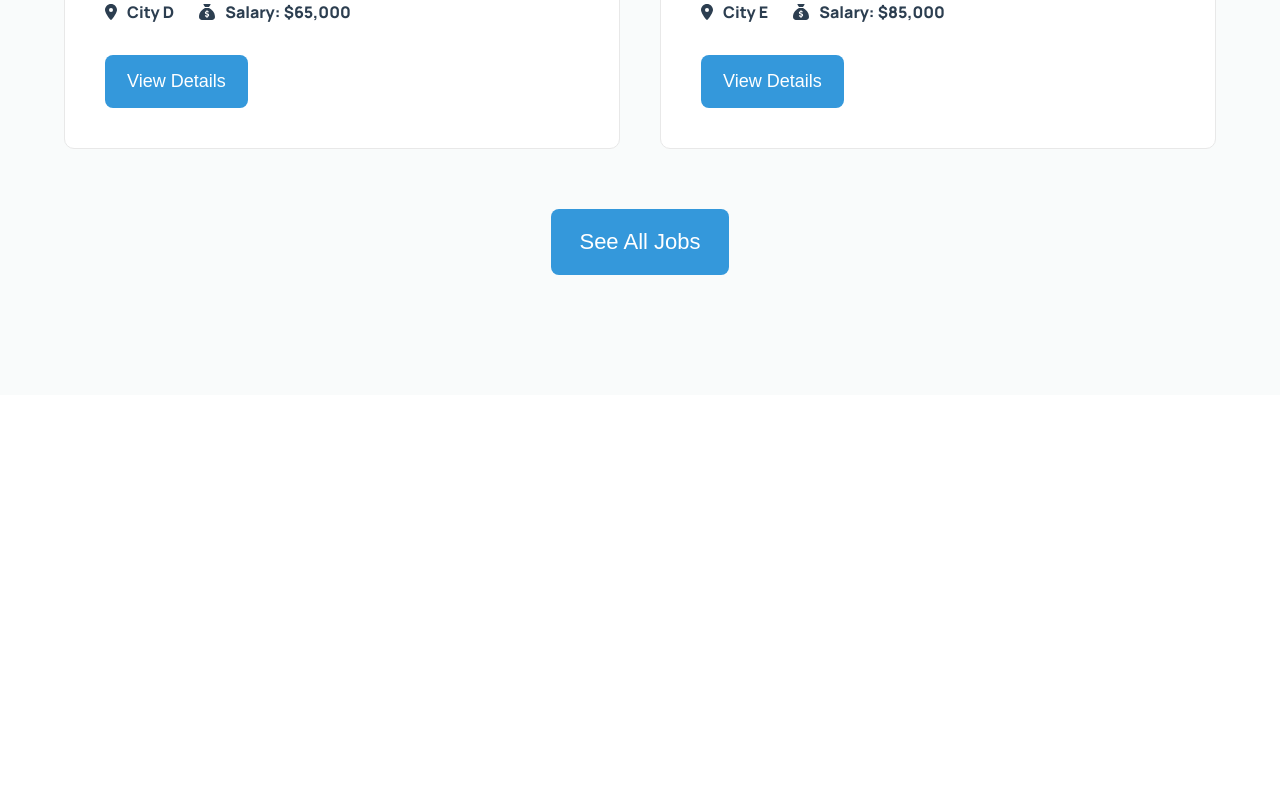
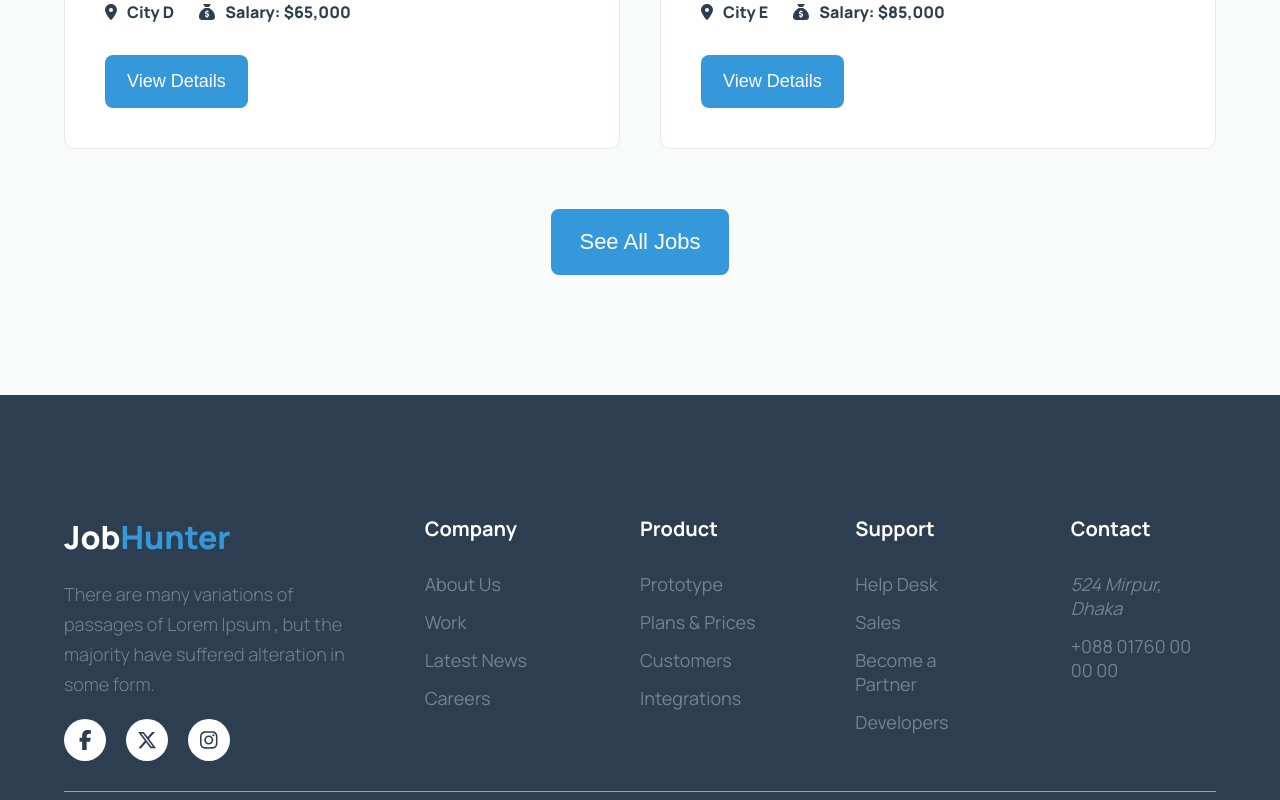
Before and after one commit to naimurcse/react-job-hunter, a React (Vite) app: page / in a window 1280 px wide. Shown: the part 4875-5675 px from the top of the page. Before the commit the page ends 5270 px from the top, so only its background shows below. Built offline with nearby package versions, Linux system fonts and the light colour scheme.

Commit message:
Mark up and Style of footer are done

```diff
--- /dev/null
+++ b/src/component/Footer/Footer.css
@@ -0,0 +1,62 @@
+.footer {
+   padding: 12rem 0;
+   background-color: var(--color-primary);
+}
+.footer__container {
+   display: grid;
+   grid-template-columns: 2fr 1fr 1fr 1fr 1fr;
+   gap: 7rem;
+
+   padding-bottom: 3rem;
+   border-bottom: 1px solid var(--dark-4);
+   margin-bottom: 3rem;
+}
+.footer__container h2 {
+   font-weight: 900;
+   font-size: 3.2rem;
+   color: var(--color-white);
+   margin-bottom: 2rem;
+}
+.footer__container h4 {
+   color: var(--color-white);
+   font-size: 2rem;
+   font-weight: 700;
+   margin-bottom: 3rem;
+}
+.footer__container ul {
+   list-style-type: none;
+}
+.footer__container ul li {
+   color: #ffffff5a;
+   font-size: 1.8rem;
+   margin-bottom: 1.4rem;
+}
+.footer__container ul li a,
+.footer__container p {
+   color: #ffffff5a;
+   text-decoration: none;
+}
+
+.footer__social-icons {
+   display: flex;
+   gap: 2rem;
+   font-size: 2rem;
+   margin-top: 2rem;
+}
+.footer__social-icons span {
+   color: var(--color-primary);
+   display: inline-block;
+   width: 4.2rem;
+   height: 4.2rem;
+   border-radius: 5rem;
+   background-color: var(--color-white);
+
+   display: flex;
+   justify-content: center;
+   align-items: center;
+}
+
+.footer__social-icons span:hover {
+   color: var(--color-secondary);
+   cursor: pointer;
+}
--- /dev/null
+++ b/src/component/Footer/Footer.jsx
@@ -0,0 +1,101 @@
+import "./Footer.css";
+import { FontAwesomeIcon } from "@fortawesome/react-fontawesome";
+import { faFacebookF, faXTwitter, faInstagram } from "@fortawesome/free-brands-svg-icons";
+
+const Footer = () => {
+   return (
+      <footer className="footer">
+         <div className="container">
+            <div className="footer__container">
+               <div>
+                  <h2>
+                     Job<span className="secondary-heading-color">Hunter</span>
+                  </h2>
+                  <p>
+                     There are many variations of passages of Lorem Ipsum , but the majority have
+                     suffered alteration in some form.
+                  </p>
+                  <div className="footer__social-icons">
+                     <span>
+                        <FontAwesomeIcon icon={faFacebookF} />
+                     </span>
+                     <span>
+                        <FontAwesomeIcon icon={faXTwitter} />
+                     </span>
+                     <span>
+                        <FontAwesomeIcon icon={faInstagram} />
+                     </span>
+                  </div>
+               </div>
+               <ul>
+                  <h4>Company</h4>
+                  <li>
+                     {" "}
+                     <a href="#">About Us</a>{" "}
+                  </li>
+                  <li>
+                     {" "}
+                     <a href="#">Work</a>{" "}
+                  </li>
+                  <li>
+                     {" "}
+                     <a href="#">Latest News</a>{" "}
+                  </li>
+                  <li>
+                     {" "}
+                     <a href="#">Careers</a>{" "}
+                  </li>
+               </ul>
+               <ul>
+                  <h4>Product</h4>
+                  <li>
+                     {" "}
+                     <a href="#">Prototype</a>{" "}
+                  </li>
+                  <li>
+                     {" "}
+                     <a href="#">Plans & Prices</a>{" "}
+                  </li>
+                  <li>
+                     {" "}
+                     <a href="#">Customers</a>{" "}
+                  </li>
+                  <li>
+                     {" "}
+                     <a href="#">Integrations</a>{" "}
+                  </li>
+               </ul>
+               <ul>
+                  <h4>Support</h4>
+                  <li>
+                     {" "}
+                     <a href="#">Help Desk</a>{" "}
+                  </li>
+                  <li>
+                     {" "}
+                     <a href="#">Sales</a>{" "}
+                  </li>
+                  <li>
+                     {" "}
+                     <a href="#">Become a Partner</a>{" "}
+                  </li>
+                  <li>
+                     {" "}
+                     <a href="#">Developers</a>{" "}
+                  </li>
+               </ul>
+               <ul>
+                  <h4>Contact</h4>
+                  <li>
+                     {" "}
+                     <address>524 Mirpur, Dhaka</address>{" "}
+                  </li>
+                  <li> +088 01760 00 00 00 </li>
+               </ul>
+            </div>
+         </div>
+      </footer>
+   );
+};
+
+export default Footer;
--- a/src/component/Home/Main.jsx
+++ b/src/component/Home/Main.jsx
@@ -3,6 +3,7 @@ import "./Main.css";
 import Hero from "./../Hero/Hero";
 import JobCategory from "../JobCategory/JobCategory";
 import FeaturedJobs from "../FeaturedJobs/FeaturedJobs";
+import Footer from "../Footer/Footer";
 
 const Main = () => {
    return (
@@ -11,6 +12,7 @@ const Main = () => {
          <Hero></Hero>
          <JobCategory></JobCategory>
          <FeaturedJobs></FeaturedJobs>
+         <Footer></Footer>
       </>
    );
 };
```
